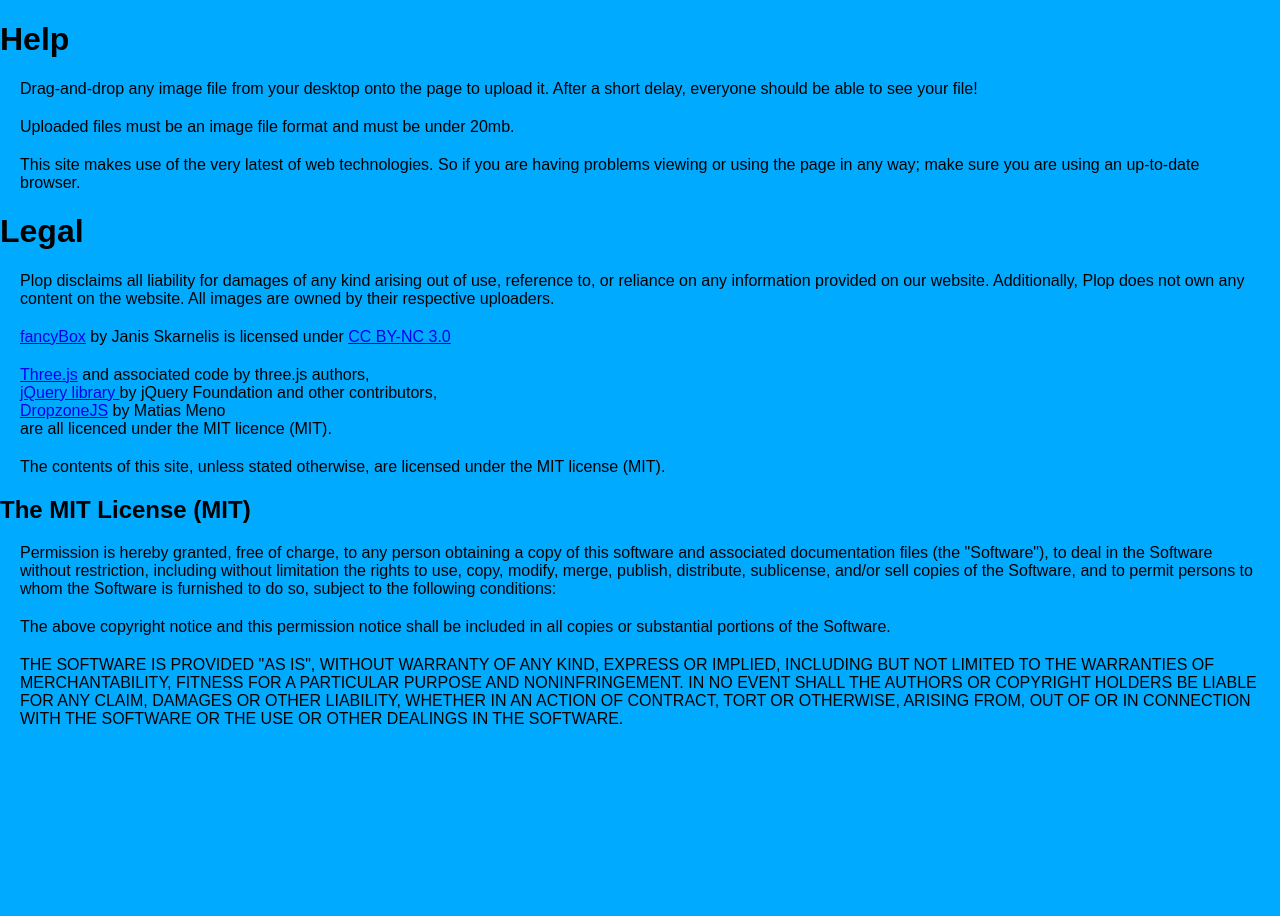
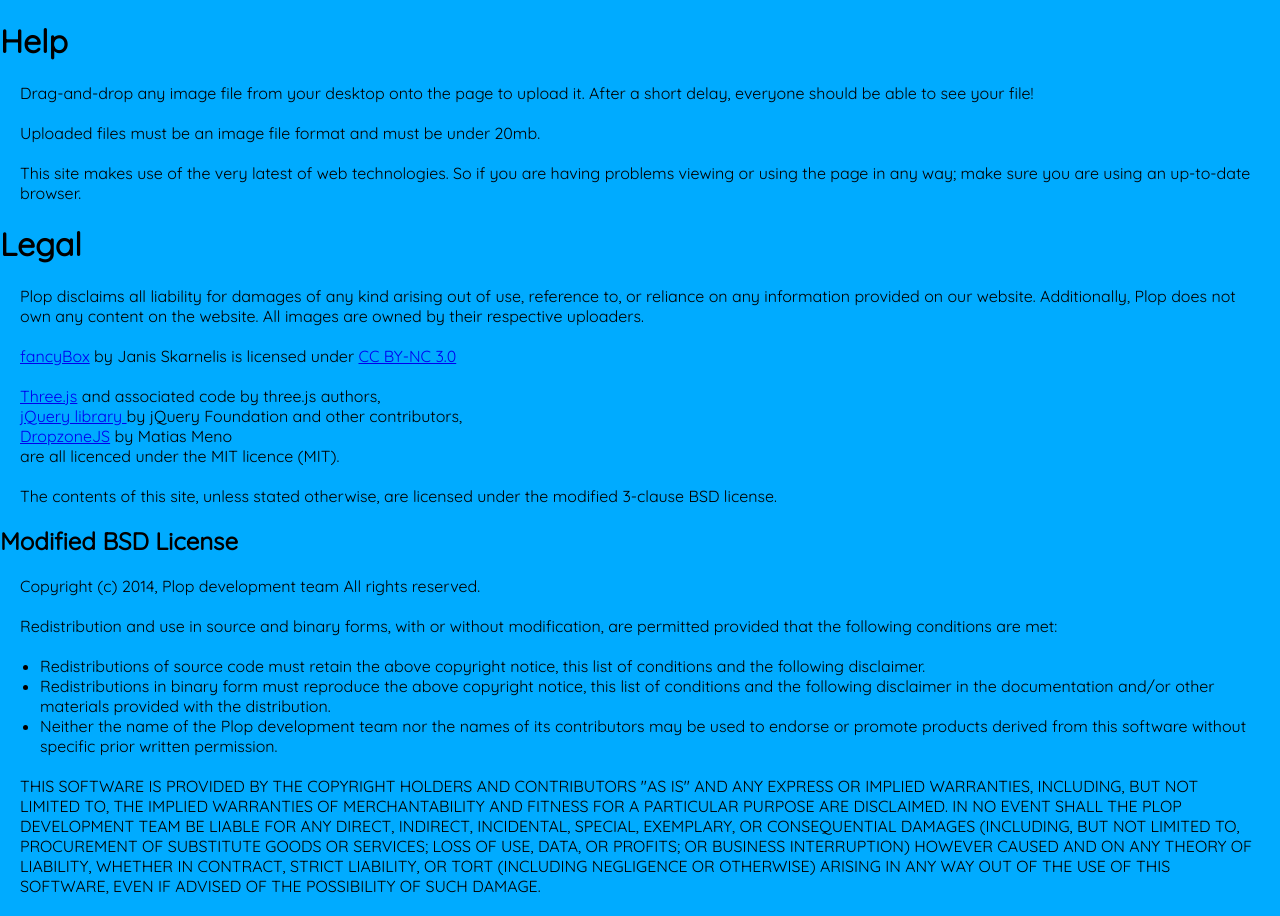
Before and after one commit to darkelink/first-year-group-project-mirror, a PHP site: page /helppage.html in a window 1280 px wide. Before the commit the page ends 724 px from the top, so only its background shows below. Run offline with PHP 8.4, Linux system fonts and the light colour scheme.

Commit message:
changed license, increased max_files

```diff
--- a/constants.php
+++ b/constants.php
@@ -13,7 +13,7 @@ define ("IMAGE_FILE_TYPES", serialize(array("image/jpeg", "image/gif", "image/pn
 define ("MAX_FILE_SIZE", '20000000'); // 20mb
 
 // TODO: decide on a value for this
-define ('MAX_FILES', '20');
+define ('MAX_FILES', '100');
 
 // Maximum number of reports per ip per 30 or 60 minutes
 define ('MAX_REPORTS', '5');
--- a/helppage.html
+++ b/helppage.html
@@ -4,6 +4,7 @@
   <head>
     <!-- Generic webpage information -->
     <meta charset="UTF-8">
+    <link href='http://fonts.googleapis.com/css?family=Quicksand' rel='stylesheet' type='text/css'>
     <link rel="stylesheet" type="text/css" href="css/global_style.css">
     <title>Help and Legal</title>
   </head>
@@ -28,22 +29,33 @@ After a short delay, everyone should be able to see your file!</p>
         <a href="http://www.dropzonejs.com/">DropzoneJS</a> by Matias Meno<br />
         are all licenced under the MIT licence (MIT).</p>
 
-        <p>The contents of this site, unless stated otherwise, are licensed under the MIT license (MIT).</p>
-      <h2>The MIT License (MIT)</h2>
-      <p>Permission is hereby granted, free of charge, to any person obtaining a copy
-of this software and associated documentation files (the "Software"), to deal
-in the Software without restriction, including without limitation the rights
-to use, copy, modify, merge, publish, distribute, sublicense, and/or sell
-copies of the Software, and to permit persons to whom the Software is
-furnished to do so, subject to the following conditions:</p>
-      <p>The above copyright notice and this permission notice shall be included in
-all copies or substantial portions of the Software.</p>
-      <p>THE SOFTWARE IS PROVIDED "AS IS", WITHOUT WARRANTY OF ANY KIND, EXPRESS OR
-IMPLIED, INCLUDING BUT NOT LIMITED TO THE WARRANTIES OF MERCHANTABILITY,
-FITNESS FOR A PARTICULAR PURPOSE AND NONINFRINGEMENT. IN NO EVENT SHALL THE
-AUTHORS OR COPYRIGHT HOLDERS BE LIABLE FOR ANY CLAIM, DAMAGES OR OTHER
-LIABILITY, WHETHER IN AN ACTION OF CONTRACT, TORT OR OTHERWISE, ARISING FROM,
-OUT OF OR IN CONNECTION WITH THE SOFTWARE OR THE USE OR OTHER DEALINGS IN
-THE SOFTWARE.</p>
+        <p>The contents of this site, unless stated otherwise, are licensed under the modified 3-clause BSD license.</p>
+      <h2>Modified BSD License</h2>
+<p>Copyright (c) 2014, Plop development team
+All rights reserved.</p>
+
+<p>Redistribution and use in source and binary forms, with or without
+modification, are permitted provided that the following conditions are met:
+<ul>
+  <li> Redistributions of source code must retain the above copyright
+  notice, this list of conditions and the following disclaimer.</li>
+  <li> Redistributions in binary form must reproduce the above copyright
+      notice, this list of conditions and the following disclaimer in the
+      documentation and/or other materials provided with the distribution.</li>
+  <li> Neither the name of the Plop development team nor the
+      names of its contributors may be used to endorse or promote products
+      derived from this software without specific prior written permission.</li>
+</ul></p>
+
+<p>THIS SOFTWARE IS PROVIDED BY THE COPYRIGHT HOLDERS AND CONTRIBUTORS "AS IS" AND
+ANY EXPRESS OR IMPLIED WARRANTIES, INCLUDING, BUT NOT LIMITED TO, THE IMPLIED
+WARRANTIES OF MERCHANTABILITY AND FITNESS FOR A PARTICULAR PURPOSE ARE
+DISCLAIMED. IN NO EVENT SHALL THE PLOP DEVELOPMENT TEAM BE LIABLE FOR ANY
+DIRECT, INDIRECT, INCIDENTAL, SPECIAL, EXEMPLARY, OR CONSEQUENTIAL DAMAGES
+(INCLUDING, BUT NOT LIMITED TO, PROCUREMENT OF SUBSTITUTE GOODS OR SERVICES;
+LOSS OF USE, DATA, OR PROFITS; OR BUSINESS INTERRUPTION) HOWEVER CAUSED AND
+ON ANY THEORY OF LIABILITY, WHETHER IN CONTRACT, STRICT LIABILITY, OR TORT
+(INCLUDING NEGLIGENCE OR OTHERWISE) ARISING IN ANY WAY OUT OF THE USE OF THIS
+SOFTWARE, EVEN IF ADVISED OF THE POSSIBILITY OF SUCH DAMAGE.</p>
   </body>
 </html>
```
Also changed, not shown: css/global_style.css (+0 -38 lines), 1 other file.
